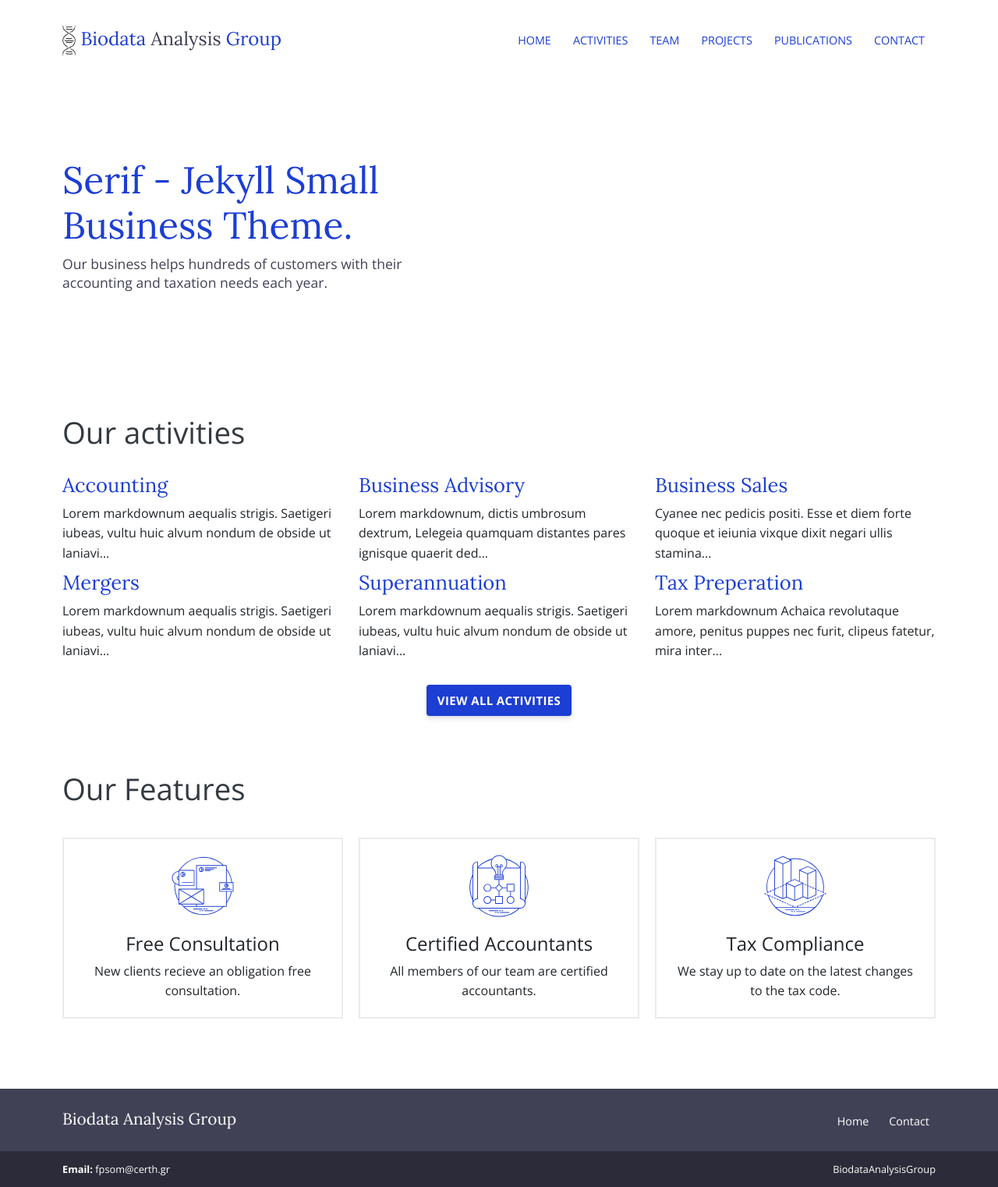
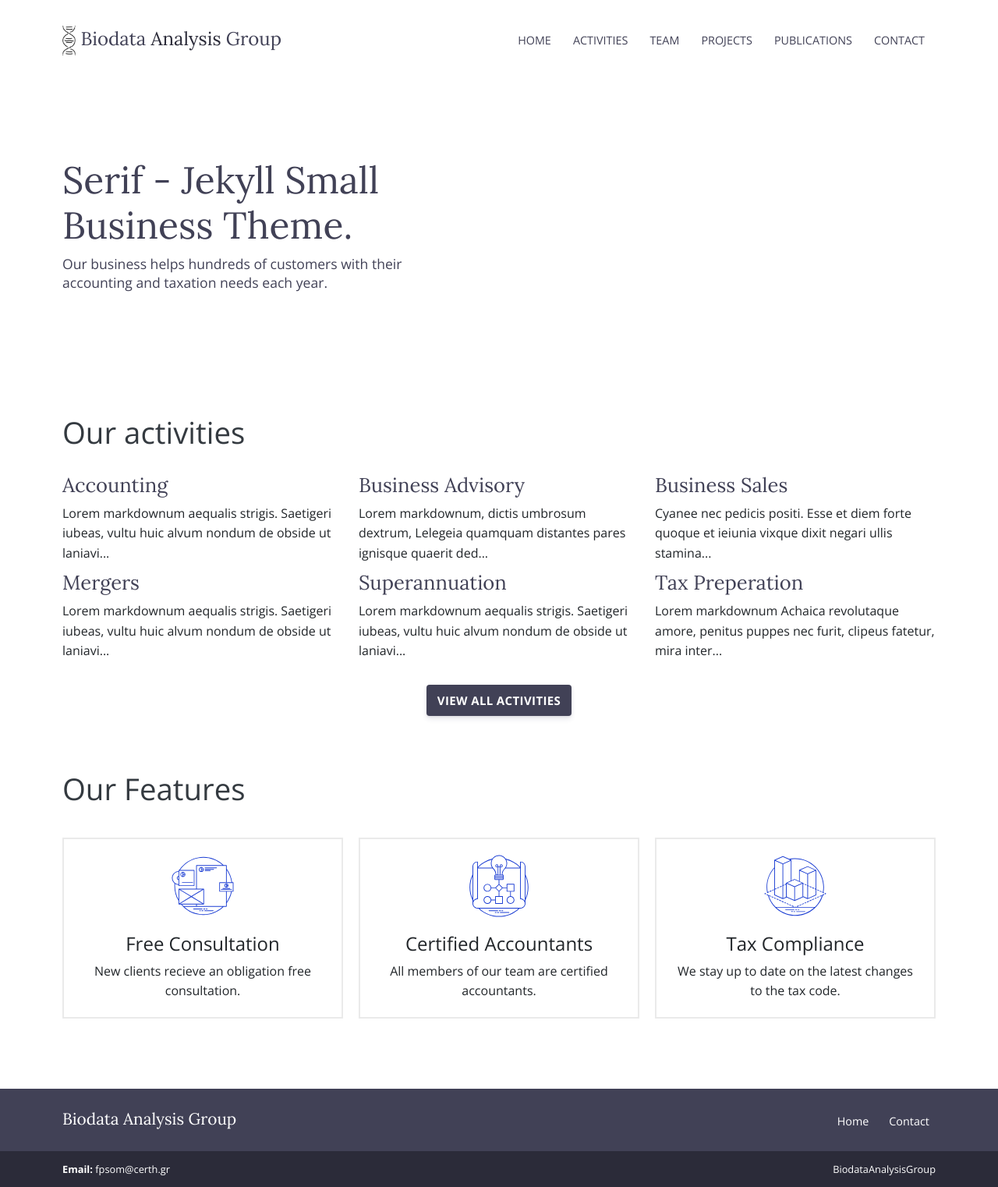
Before and after one commit to geogav/BiodataAnalysisGroup.github.io, a Jekyll site: the page built from index.html, in a window 1280 px wide. Shown: the whole page at 78% size. Built offline with Jekyll 4.4.1, drawn with Linux system fonts in a browser that asks for light colours.

Commit message:
border radius, sd

```diff
--- a/_includes/header.html
+++ b/_includes/header.html
@@ -2,7 +2,7 @@
   <div class="container">
     <br><br><br><br>
     <div class="logo">
-      <div class="groupName" onclick="location.href='{{site.baseurl}}/'"><img src="{{ site.baseurl }}/images/helix_v2.png"> Biodata <span style="color: #414156">Analysis</span> Group</div>
+      <div class="groupName" onclick="location.href='{{site.baseurl}}/'"><img src="{{ site.baseurl }}/images/helix_v2.png"> Biodata <span style="color: #2b2b39">Analysis</span> Group</div>
     </div>
     <!-- <div class="logo-mobile">
       <a href="{{site.baseurl}}/"><img alt="Figurit Homepage" src="{{site.baseurl}}/assets/images/logo-mobile.svg" /></a>
--- a/_sass/_bootstrap-variables.scss
+++ b/_sass/_bootstrap-variables.scss
@@ -18,7 +18,7 @@
 
 $white: #ffffff;
 $black: #000000;
-$primary: #1c3ed3;
+$primary: #414156;
 $secondary: #414156;
 
 // Links
--- a/_sass/bootstrap/_reboot.scss
+++ b/_sass/bootstrap/_reboot.scss
@@ -200,6 +200,7 @@
   text-decoration: $link-decoration;
   background-color: transparent; // Remove the gray background on active links in IE 10.
   -webkit-text-decoration-skip: objects; // Remove gaps in links underline in iOS 8+ and Safari 8+.
+  border-radius: 4px;
 
   @include hover {
     color: $link-hover-color;
--- a/_sass/components/_hamburger.scss
+++ b/_sass/components/_hamburger.scss
@@ -4,7 +4,7 @@
   outline: none;
   z-index: 10;
   cursor: pointer;
-  height: 40px;
+  height: 10px;
   @include media-breakpoint-up(md) {
     display: none;
   }
--- a/contact.html
+++ b/contact.html
@@ -22,7 +22,7 @@
       {{ site.data.contact.address }}
       <br>
       <strong>Email: </strong><a href="mailto:{{ site.data.contact.email }}">{{ site.data.contact.email }}</a>
-
+      <br><br>
 
       <!-- <ul>
         <li><strong>Phone: </strong>{{ site.data.contact.phone }}</li>
--- a/index.html
+++ b/index.html
@@ -1,5 +1,5 @@
 ---
-title: Jekyll Serif - Jekyll Small Business Theme
+title: Biodata Analysis Group
 layout: default
 bodyClass: page-home
 ---
```
Also changed, not shown: dna_body_medical_health-512.webp (deleted).
